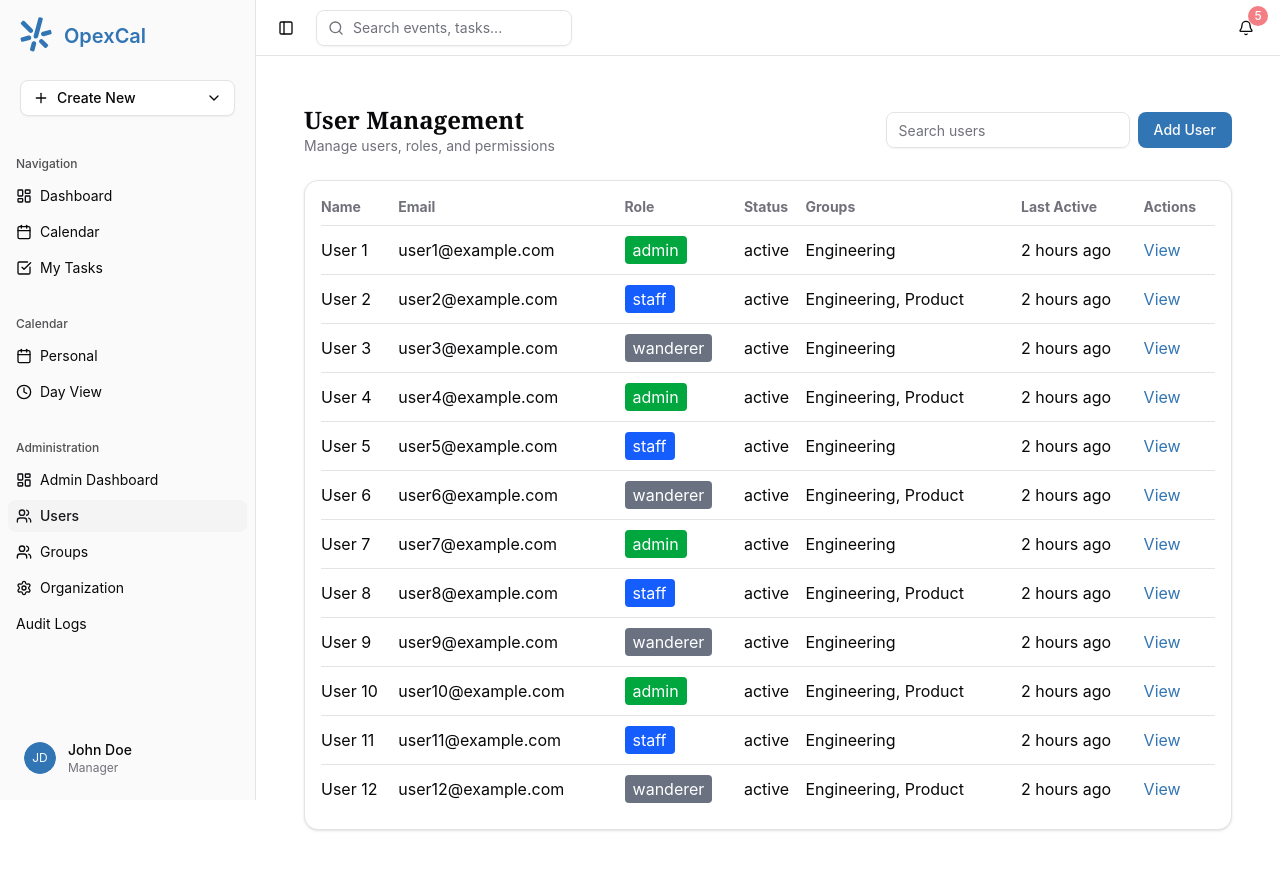
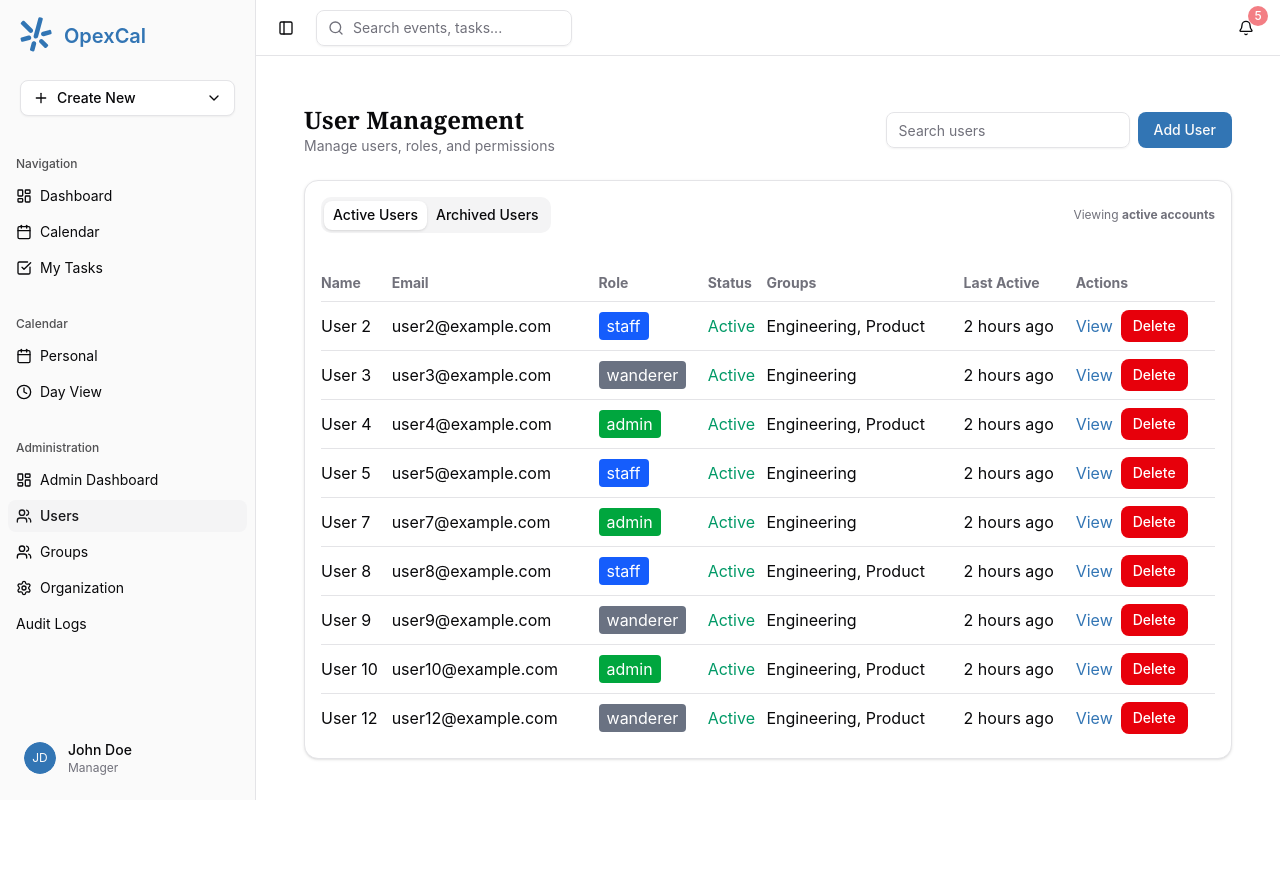
Before and after one commit to Opexcal/Frontend, a React (Vite) app: page /admin/users in a window 1280 px wide. Shown: the top 870 px of the page. After the commit the page ends 807 px from the top, so only its background shows below. Built offline with nearby package versions, Linux system fonts and the light colour scheme.

Commit message:
Implemented polished progress state

```diff
--- a/src/pages/admin/UserManagement.jsx
+++ b/src/pages/admin/UserManagement.jsx
@@ -1,20 +1,27 @@
-import React, { useEffect, useState } from "react";
+import React, { useEffect, useMemo, useState } from "react";
 import { Card } from "@/components/ui/card";
 import { Input } from "@/components/ui/input";
 import { Button } from "@/components/ui/button";
 import { Badge } from "@/components/ui/badge";
+import { Tabs, TabsContent, TabsList, TabsTrigger } from "@/components/ui/tabs";
+import { Tooltip, TooltipContent, TooltipTrigger } from "@/components/ui/tooltip";
 import { Link } from "react-router-dom";
 import AddUserModal from "./users/AddUserModal";
+import { useAuth } from "@/context/AuthContext";
 
-const MOCK_USERS = Array.from({ length: 12 }).map((_, i) => ({
+const MOCK_USERS = Array.from({ length: 12 }).map((_, i) => {
+  const isActive = i % 5 !== 0; // sprinkle some archived users
+  return {
     id: String(i + 1),
     name: `User ${i + 1}`,
     email: `user${i + 1}@example.com`,
     role: i % 3 === 0 ? "admin" : i % 3 === 1 ? "staff" : "wanderer",
-  status: "active",
+    isActive,
+    status: isActive ? "active" : "archived",
     groups: ["Engineering", "Product"].slice(0, (i % 2) + 1),
-  lastActive: "2 hours ago",
-}));
+    lastActive: isActive ? "2 hours ago" : "archived",
+  };
+});
 
 const roleColor = (role) => {
   switch (role) {
@@ -30,10 +37,12 @@ const roleColor = (role) => {
 };
 
 const UserManagement = () => {
+  const { user: currentUser } = useAuth();
   const [users, setUsers] = useState([]);
   const [query, setQuery] = useState("");
   const [loading, setLoading] = useState(true);
   const [showAddUser, setShowAddUser] = useState(false);
+  const [view, setView] = useState("active");
 
   useEffect(() => {
     setLoading(true);
@@ -43,22 +52,67 @@ const UserManagement = () => {
     }, 800);
   }, []);
 
-  const filtered = users.filter(u => u.name.toLowerCase().includes(query.toLowerCase()) || u.email.toLowerCase().includes(query.toLowerCase()));
+  const filteredUsers = useMemo(() => {
+    const bySearch = users.filter(
+      (u) =>
+        u.name.toLowerCase().includes(query.toLowerCase()) ||
+        u.email.toLowerCase().includes(query.toLowerCase())
+    );
+
+    return bySearch.filter((u) =>
+      view === "active" ? u.isActive : !u.isActive
+    );
+  }, [users, query, view]);
+
+  const archiveUser = (id) => {
+    setUsers((prev) =>
+      prev.map((u) =>
+        u.id === id ? { ...u, isActive: false, status: "archived" } : u
+      )
+    );
+  };
+
+  const restoreUser = (id) => {
+    setUsers((prev) =>
+      prev.map((u) =>
+        u.id === id ? { ...u, isActive: true, status: "active" } : u
+      )
+    );
+  };
 
   return (
     <div className="p-6 space-y-6 animate-fade-in">
       <div className="flex items-center justify-between">
         <div>
           <h1 className="text-2xl font-semibold">User Management</h1>
-          <p className="text-sm text-muted-foreground">Manage users, roles, and permissions</p>
+          <p className="text-sm text-muted-foreground">
+            Manage users, roles, and permissions
+          </p>
         </div>
         <div className="flex items-center gap-2">
-          <Input placeholder="Search users" value={query} onChange={(e) => setQuery(e.target.value)} />
+          <Input
+            placeholder="Search users"
+            value={query}
+            onChange={(e) => setQuery(e.target.value)}
+          />
           <Button onClick={() => setShowAddUser(true)}>Add User</Button>
         </div>
       </div>
 
-      <Card className="p-4">
+      <Card className="p-4 space-y-4">
+        <div className="flex items-center justify-between gap-4">
+          <Tabs value={view} onValueChange={setView}>
+            <TabsList>
+              <TabsTrigger value="active">Active Users</TabsTrigger>
+              <TabsTrigger value="archived">Archived Users</TabsTrigger>
+            </TabsList>
+          </Tabs>
+          <span className="text-xs text-muted-foreground">
+            Viewing{" "}
+            <strong>{view === "active" ? "active" : "archived"} accounts</strong>
+          </span>
+        </div>
+
         {loading ? (
           <div className="space-y-2">
             <div className="h-8 bg-slate-100 rounded" />
@@ -80,26 +134,87 @@ const UserManagement = () => {
                 </tr>
               </thead>
               <tbody>
-                {filtered.length === 0 && (
+                {filteredUsers.length === 0 && (
                   <tr>
-                    <td colSpan={7} className="py-8 text-center text-muted-foreground">No users found</td>
+                    <td
+                      colSpan={7}
+                      className="py-8 text-center text-muted-foreground"
+                    >
+                      No {view === "active" ? "active" : "archived"} users found
+                    </td>
                   </tr>
                 )}
-                {filtered.map((u) => (
+                {filteredUsers.map((u) => {
+                  const isSelf = currentUser && currentUser.id === u.id;
+
+                  return (
                     <tr key={u.id} className="border-t">
                     <td className="py-3">{u.name}</td>
                     <td>{u.email}</td>
-                    <td><span className={`px-2 py-1 rounded ${roleColor(u.role)}`}>{u.role}</span></td>
-                    <td>{u.status}</td>
+                      <td>
+                        <span
+                          className={`px-2 py-1 rounded ${roleColor(u.role)}`}
+                        >
+                          {u.role}
+                        </span>
+                      </td>
+                      <td className="capitalize">
+                        {u.isActive ? (
+                          <span className="text-emerald-600">active</span>
+                        ) : (
+                          <span className="text-slate-500">archived</span>
+                        )}
+                      </td>
                     <td>{u.groups.join(", ")}</td>
                     <td>{u.lastActive}</td>
                     <td>
                       <div className="flex items-center gap-2">
-                        <Link to={`/admin/users/${u.id}`} className="text-primary">View</Link>
+                          <Link
+                            to={`/admin/users/${u.id}`}
+                            className="text-primary"
+                          >
+                            View
+                          </Link>
+
+                          {view === "active" ? (
+                            <Tooltip>
+                              <TooltipTrigger asChild>
+                                <span>
+                                  <Button
+                                    size="sm"
+                                    variant="destructive"
+                                    disabled={isSelf}
+                                    className={
+                                      isSelf
+                                        ? "cursor-not-allowed opacity-60"
+                                        : ""
+                                    }
+                                    onClick={() => !isSelf && archiveUser(u.id)}
+                                  >
+                                    Delete
+                                  </Button>
+                                </span>
+                              </TooltipTrigger>
+                              {isSelf && (
+                                <TooltipContent side="top">
+                                  You cannot delete your own account.
+                                </TooltipContent>
+                              )}
+                            </Tooltip>
+                          ) : (
+                            <Button
+                              size="sm"
+                              variant="outline"
+                              onClick={() => restoreUser(u.id)}
+                            >
+                              Restore
+                            </Button>
+                          )}
                       </div>
                     </td>
                     </tr>
-                ))}
+                  );
+                })}
               </tbody>
             </table>
           </div>
--- a/src/pages/admin/users/UserDetails.jsx
+++ b/src/pages/admin/users/UserDetails.jsx
@@ -2,6 +2,9 @@ import React from "react";
 import { Link, useParams } from "react-router-dom";
 import { Card } from "@/components/ui/card";
 import { Avatar } from "@/components/ui/avatar";
+import { Button } from "@/components/ui/button";
+import { Tooltip, TooltipContent, TooltipTrigger } from "@/components/ui/tooltip";
+import { useAuth } from "@/context/AuthContext";
 
 const mockUser = {
   id: "1",
@@ -18,9 +21,12 @@ const mockUser = {
 
 const UserDetails = () => {
   const { id } = useParams();
+  const { user: currentUser } = useAuth();
 
   // In real app fetch by id
   const user = mockUser;
+
+  const isSelf = currentUser && currentUser.id === user.id;
 
   return (
     <div className="p-6 space-y-6 animate-fade-in">
@@ -31,7 +37,7 @@ const UserDetails = () => {
 
       <div className="grid grid-cols-1 lg:grid-cols-3 gap-6">
         <aside className="lg:col-span-1">
-          <Card className="p-4">
+          <Card className="p-4 space-y-4">
             <div className="flex flex-col items-center text-center">
               <Avatar className="h-24 w-24">
                 <div className="bg-primary text-primary-foreground h-full w-full flex items-center justify-center">{user.name.split(" ").map(n=>n[0]).slice(0,2).join("")}</div>
@@ -40,6 +46,27 @@ const UserDetails = () => {
               <div className="text-sm text-muted-foreground">{user.email}</div>
               <div className="mt-3 text-sm text-muted-foreground">Role: {user.role}</div>
               <div className="text-sm text-muted-foreground">Status: {user.status}</div>
+            </div>
+            <div className="mt-4 flex justify-center">
+              <Tooltip>
+                <TooltipTrigger asChild>
+                  <span>
+                    <Button
+                      variant="destructive"
+                      size="sm"
+                      disabled={isSelf}
+                      className={isSelf ? "cursor-not-allowed opacity-60" : ""}
+                    >
+                      Delete User
+                    </Button>
+                  </span>
+                </TooltipTrigger>
+                {isSelf && (
+                  <TooltipContent side="top">
+                    You cannot delete your own account.
+                  </TooltipContent>
+                )}
+              </Tooltip>
             </div>
           </Card>
         </aside>
```
Also changed, not shown: src/pages/mass-operations/MassTaskCreation.jsx (+32 -9 lines). Lines whose indentation alone changed are shown as unchanged.
